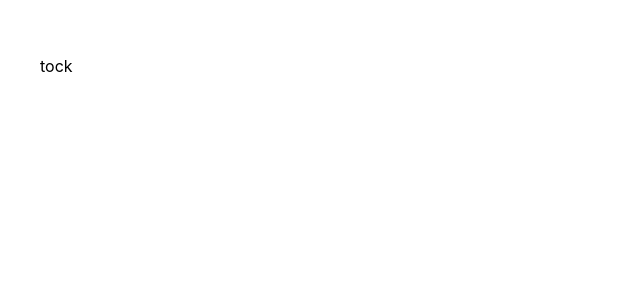
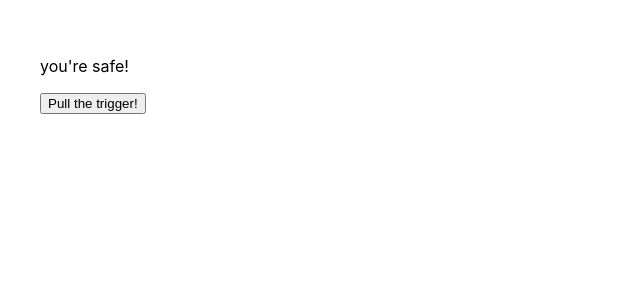
Before and after one commit to jonathancote84/react-playground, a React (Create React App) app in the folder react-playground/: page / in a window 1280 px wide. Shown: the top 300 px of the page, without its empty margins (0-640 px from the left). Built offline with nearby package versions, Linux system fonts and the light colour scheme.

Commit message:
rouletteGun added

```diff
--- a/react-playground/src/App.js
+++ b/react-playground/src/App.js
@@ -1,7 +1,8 @@
 import React from 'react';
 
 import './App.css';
-import Bomb from './state-drills/Bomb';
+// import Bomb from './state-drills/Bomb';
+import RouletteGun from './state-drills/RouletteGun';
 
 
 
@@ -11,11 +12,9 @@
 function App(){
     return (
     <main className='App'>
-      <Bomb />
-
+      <RouletteGun />
     </main>
-  );
+  )
 }
 
-
 export default App;
--- /dev/null
+++ b/react-playground/src/state-drills/RouletteGun.js
@@ -0,0 +1,54 @@
+import React, { Component } from 'react';
+
+export default class RouletteGun extends Component {
+    static defaultProps = {
+        bulletInChamber: 8
+    };
+
+    state = {
+        chamber: null,
+        spinningTheChamber: false,
+    };
+
+    componentWillMount() {
+        clearTimeout(this.timeout)
+    }
+
+    handleClick = () => {
+        this.setState({
+            spinningTheChamber: true,
+        })
+        this.timeout = setTimeout(() => {
+            const randomChamber = Math.ceil(Math.random() * 8)
+
+            this.setState({
+                chamber: randomChamber,
+                spinningTheChamber: false,
+            })
+        }, 2000)
+    }
+
+    renderDisplay() {
+        const { chamber, spinningTheChamber } = this.state
+        const { bulletInChamber } = this.props
+        if (spinningTheChamber) {
+            return 'spinning the chamber and pulling the trigger! ...'
+        } else if (chamber === bulletInChamber) {
+            return 'BANG!!!!!'
+        } else {
+            return 'you\'re safe!'
+        }
+
+    }
+
+    render() {
+        return (
+            <div className='RouletteGun'>
+                <p>{this.renderDisplay()}</p>
+                <button onClick={this.handleClick}>
+                    Pull the trigger!
+                </button>
+            </div>
+        )
+    }
+}
```
